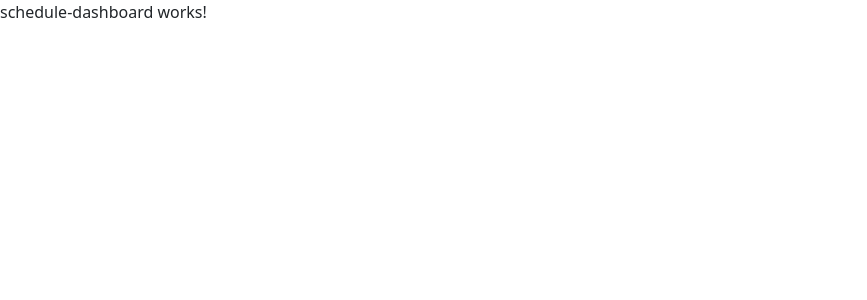
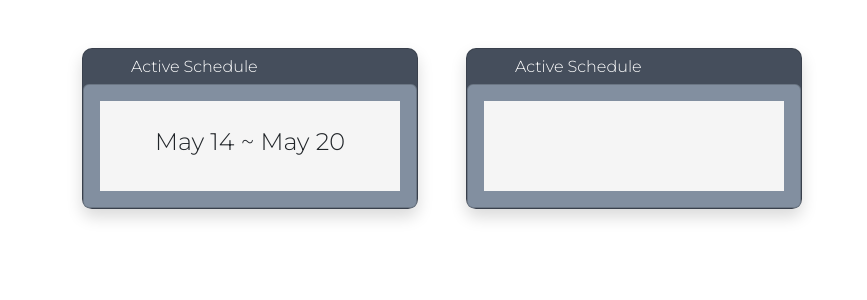
Before and after one commit to LAARC-FSU/HOA-Manager-UI, an Angular app: page / in a window 1280 px wide. Shown: the top 300 px of the page, without its empty margins (0-867 px from the left). Built offline with nearby package versions, Linux system fonts and the light colour scheme.

Commit message:
Created the save-schedule service to save schedules to the local storage.

```diff
--- a/src/app/schedule-dashboard/schedule-dashboard.component.html
+++ b/src/app/schedule-dashboard/schedule-dashboard.component.html
@@ -1 +1,47 @@
-<p>schedule-dashboard works!</p>
+<div class="container" style="font-family: montserrat,serif">
+  <div class="container my-5">
+    <div class="row">
+      <div class="card shadow"
+           style="background-color: #454E5C; border-radius: 10px; max-width: fit-content; max-height: fit-content">
+        <div class="row mt-2 ms-4" style="color: white">
+          <h6> Active Schedule</h6>
+        </div>
+        <div class="row">
+          <div class="card align-middle" style="background-color: #828FA0; width: fit-content">
+            <div class="row mx-1 my-3 text-center justify-content-center flex-column"
+                 style="background-color: #F5F5F5; width: 300px; height: 90px">
+              <h4>{{activeSchedule}}</h4>
+            </div>
+          </div>
+        </div>
+      </div>
+
+      <div class="card shadow ms-5"
+           style="background-color: #454E5C; border-radius: 10px; max-width: fit-content; max-height: fit-content">
+        <div class="row mt-2 ms-4" style="color: white">
+          <h6> Active Schedule</h6>
+        </div>
+        <div class="row">
+          <div class="card align-middle" style="background-color: #828FA0; width: fit-content">
+            <div class="row mx-1 my-3 text-center justify-content-center flex-column"
+                 style="background-color: #F5F5F5; width: 300px; height: 90px">
+              <div class="col">
+                <ul class="list-group">
+                  <li *ngFor="let schedule of savedSchedules; let even = even" class="list-group-item"
+                      [ngClass]="{ 'list-group-item-primary': even, 'list-group-item-light': !even }"
+                      style="color:#454E5C; border-radius: 0">
+                    <div class="row">
+                      <div class="col"></div>
+                      <div class="col"></div>
+                      <div class="col"></div>
+                    </div>
+                  </li>
+                </ul>
+              </div>
+            </div>
+          </div>
+        </div>
+      </div>
+    </div>
+  </div>
+</div>
--- a/src/app/schedule-dashboard/schedule-dashboard.component.ts
+++ b/src/app/schedule-dashboard/schedule-dashboard.component.ts
@@ -1,4 +1,17 @@
 import { Component } from '@angular/core';
+
+interface Shift {
+  id: string
+  start: string;
+  end: string;
+}
+interface Schedule {
+  timeFrame: Date[];
+  firstShiftTime: Shift;
+  secondShiftTime: Shift;
+  thirdShiftTime: Shift;
+  schedules: {[key:string]: {}[]};
+}
 
 @Component({
   selector: 'schedule-dashboard',
@@ -6,5 +19,6 @@ import { Component } from '@angular/core';
   styleUrls: ['./schedule-dashboard.component.scss']
 })
 export class ScheduleDashboardComponent {
-
+activeSchedule = 'May 14 ~ May 20';
+savedSchedules: Schedule[]= [];
 }
```
Also changed, not shown: src/app/save-schedule.service.ts (added, +9 -0 lines), 1 other file (tests, documents, lock files or other folders).
